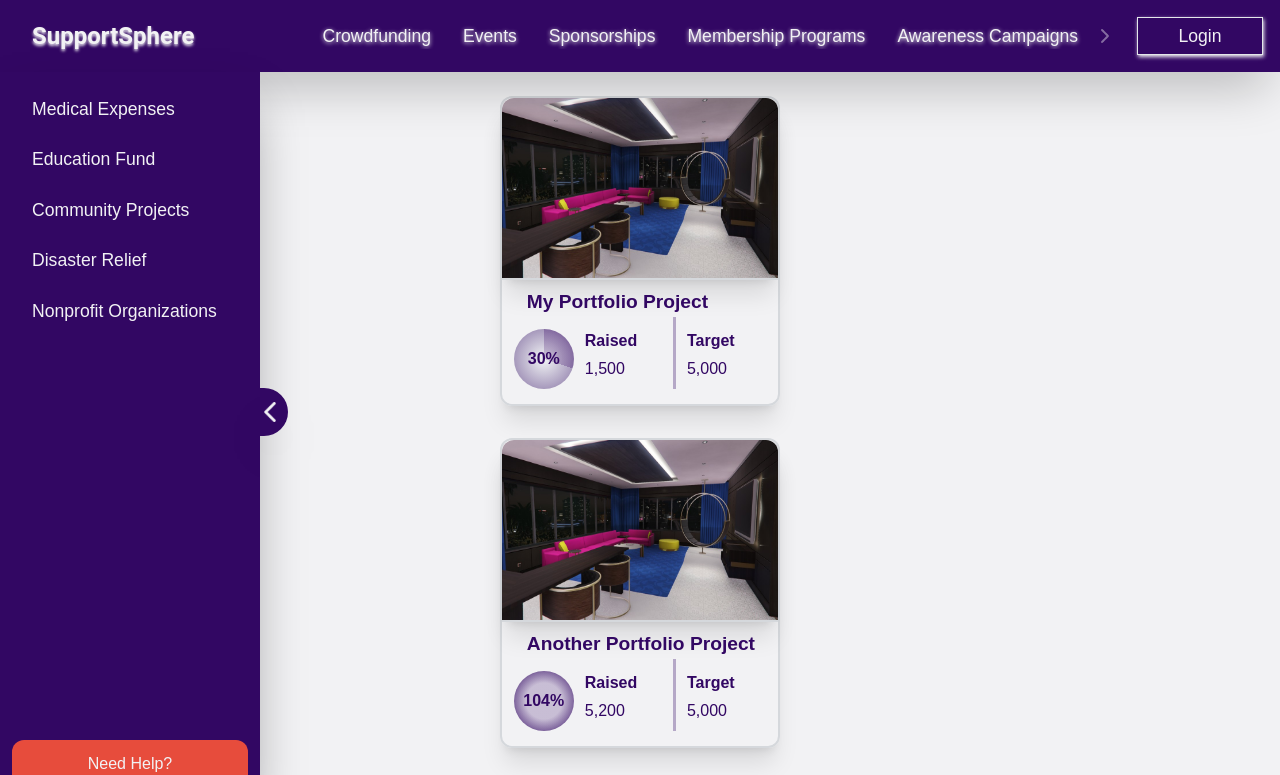
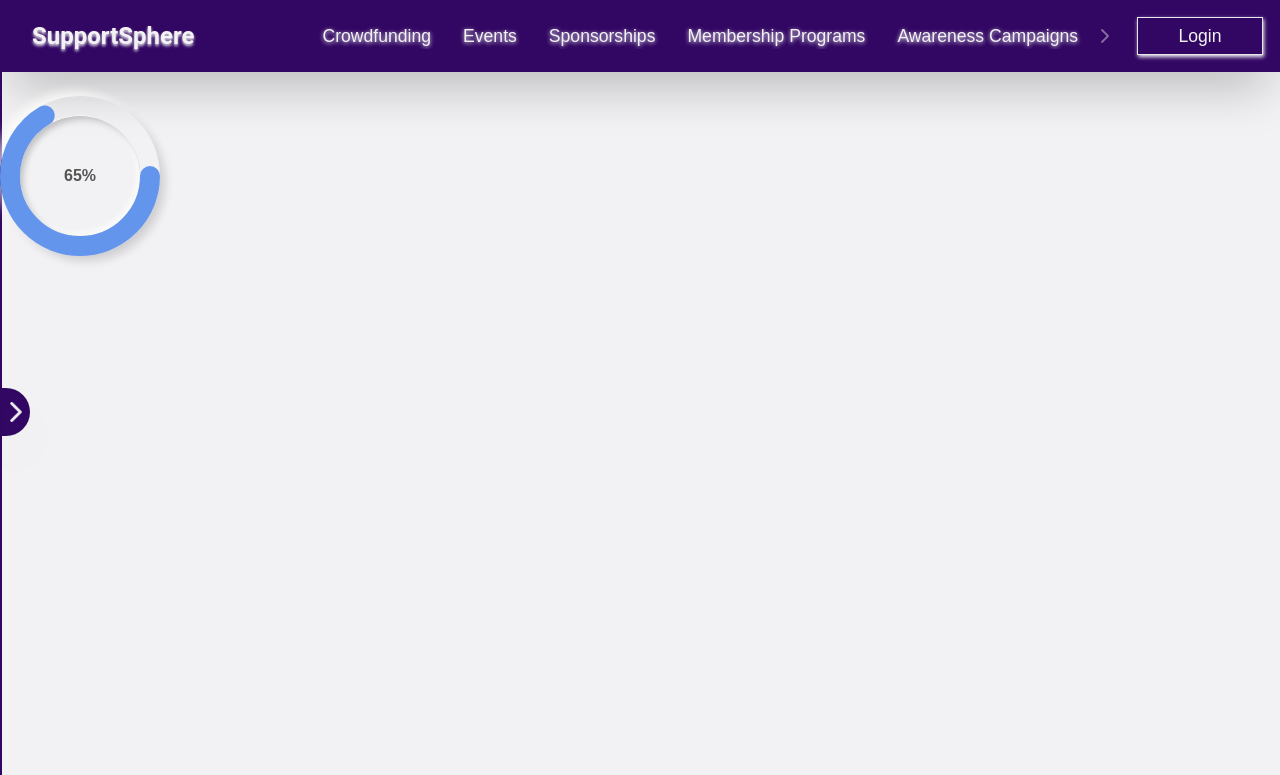
Before and after one commit to BharathVyaas/SupportSphere, a React (Create React App) app: page /crowdfunding in a window 1280 px wide. Shown: the top 775 px of the page. Built offline with nearby package versions, Linux system fonts and the light colour scheme; the HTML template or start-up script is replaced by a standard one.

Commit message:
add progress css

```diff
--- a/src/components/CrowdFunding.js
+++ b/src/components/CrowdFunding.js
@@ -1,7 +1,8 @@
 import { Card } from "../ui/Card";
 import testImage from "../assets/images/test.jpg";
-import { useEffect, useState } from "react";
+import { useEffect, useRef, useState } from "react";
 import { EventEmitter } from "../util";
+import { useSelector } from "react-redux";
 
 /**
  * React component for displaying crowdfunding projects.
@@ -9,107 +10,48 @@ import { EventEmitter } from "../util";
  * @returns {JSX.Element} The rendered React element for crowdfunding.
  */
 function CrowdFunding() {
-  /**
-   * State for managing styles of the crowdfunding component.
-   * @type {string}
-   */
-  const [panelStyles, setPanelStyles] = useState("ms-[260px]");
-  let viewSize = " mt-[5rem] grid grid-cols-";
-  const [resizeStyles, setResizeStyles] = useState(
-    panelStyles + viewSize + "1"
-  );
-
-  /**
-   * Effect hook to handle panel toggle events and update styles accordingly.
-   */
+  const progressRef = useRef();
+  const [count, setCount] = useState();
 
   useEffect(() => {
-    const handleResize = (size) => {
-      if (size === "2xl" || size === "xl") {
-        setResizeStyles(panelStyles + viewSize + 3);
-      } else if (size === "lg" || size === "md") {
-        setResizeStyles(panelStyles + viewSize + 2);
-      } else if (size === "sm") {
-        setResizeStyles(panelStyles + viewSize + 1);
+    const id = setInterval(() => {
+      if (count === 65) {
+        clearInterval(id);
+      } else {
+        setCount((prevCount) => prevCount + 1);
+        progressRef.current.innerHtml = `${count}`;
       }
-      console.log("panelStyles", panelStyles);
-    };
-
-    EventEmitter.on("reSize", handleResize);
-
-    return () => EventEmitter.off("reSize", handleResize);
+    });
   }, []);
 
-  /**
-   * Render the crowdfunding component.
-   * @returns {JSX.Element} The rendered React element.
-   */
   return (
-    <ul className={panelStyles + resizeStyles}>
-      <li className="my-4 mx-auto">
-        <Card
-          id="1"
-          title="My Portfolio Project"
-          img={testImage}
-          raisedAmount="1500"
-          targetAmount="5000"
-        />
-      </li>
-      <li className="my-4 mx-auto">
-        <Card
-          id="2"
-          title="Another Portfolio Project"
-          img={testImage}
-          raisedAmount="5200"
-          targetAmount="5000"
-        />
-      </li>
-      <li className="my-4 mx-auto">
-        <Card
-          id="3"
-          title="This is my Portfolio"
-          img={testImage}
-          targetAmount="5200"
-          raisedAmount="5000"
-        />
-      </li>
-      <li className="my-4 mx-auto">
-        <Card
-          id="4"
-          title="This is my Portfolio"
-          img={testImage}
-          raisedAmount="2300"
-          targetAmount="5000"
-        />
-      </li>
-      <li className="my-4 mx-auto">
-        <Card
-          id="5"
-          title="This is my Portfolio"
-          img={testImage}
-          raisedAmount="3600"
-          targetAmount="5000"
-        />
-      </li>
-      <li className="my-4 mx-auto">
-        <Card
-          id="6"
-          title="This is my Portfolio"
-          img={testImage}
-          raisedAmount="4800"
-          targetAmount="5000"
-        />
-      </li>
-      <li className="my-4 mx-auto">
-        <Card
-          id="7"
-          title="This is my Portfolio"
-          img={testImage}
-          raisedAmount="1400"
-          targetAmount="5000"
-        />
-      </li>
-    </ul>
+    <>
+      <div className="w-full h-full mt-24">
+        <div className="skill">
+          <div className="outer">
+            <div className="inner">
+              <div ref={progressRef} id="number">
+                65%
+              </div>
+            </div>
+          </div>
+          <svg
+            xmlns="http://www.w3.org/2000/svg"
+            version="1.1"
+            width="160px"
+            height="160px"
+          >
+            <defs>
+              <linearGradient id="GradientColor">
+                <stop offset="0%" stopColor="#DA2277" />
+                <stop offset="100%" stopColor="#9733EE" />
+              </linearGradient>
+            </defs>
+            <circle cx="80" cy="80" r="70" strokeLinecap="round" />
+          </svg>
+        </div>
+      </div>
+    </>
   );
 }
 
--- a/src/context/sideNav.js
+++ b/src/context/sideNav.js
@@ -1,5 +1,6 @@
 import { createContext, useEffect, useState } from "react";
 import { EventEmitter } from "../util";
+import { defaultConfing } from "../util/defaultConfig";
 
 /**
  *
@@ -32,7 +33,7 @@ export function SideNavProvider({ children }) {
    * State indicating whether the side navigation is visible.
    * @type {boolean}
    */
-  const [showSideNav, setShowSideNav] = useState(true);
+  const [showSideNav, setShowSideNav] = useState(defaultConfing.initialSideNav);
 
   /**
    * Effect to emit a togglePanel event whenever the showSideNav state changes.
--- a/src/index.css
+++ b/src/index.css
@@ -57,4 +57,59 @@
       ),
       conic-gradient(#32076350 80%, #ecf0f1 90%);
   }
+
+  .skill {
+    width: 160px;
+    height: 160px;
+    position: relative;
+  }
+
+  .outer {
+    height: 160px;
+    height: 160px;
+    padding: 20px;
+    box-shadow: 6px 6px 10px -1px rgb(0, 0, 0, 0.15),
+      -6px -6px 10px -1px rgba(255, 255, 255, 0.7);
+    border-radius: 50%;
+  }
+
+  .inner {
+    height: 120px;
+    width: 120px;
+    border-radius: 50%;
+    display: flex;
+    align-items: center;
+    justify-content: center;
+    box-shadow: inset 4px 4px 6px -1px rgba(0, 0, 0, 0.2),
+      inset -4px -4px 6px -1px rgba(255, 255, 255, 0.7),
+      -0.5px -0.5px 0px rgba(255, 255, 255, 1),
+      0.5px 0.5px 0px rgba(0, 0, 0, 0.15),
+      0px 12px 10px -10px rgba(0, 0, 0, 0.05);
+  }
+
+  #number {
+    font-weight: 600;
+    color: #555;
+  }
+
+  circle {
+    fill: none;
+    stroke: cornflowerblue;
+    stroke-width: 20px;
+    stroke-dasharray: 450;
+    stroke-dashoffset: 450;
+    animation: anim 2s linear forwards;
+  }
+
+  @keyframes anim {
+    100% {
+      stroke-dashoffset: 157.5;
+    }
+  }
+
+  svg {
+    position: absolute;
+    top: 0;
+    left: 0;
+  }
 }
--- a/src/pages/Fundraiser.js
+++ b/src/pages/Fundraiser.js
@@ -29,14 +29,7 @@ function Fundraiser() {
           <SideNav />
         </SideNavProvider>
         <Routes>
-          <Route
-            path="crowdfunding"
-            element={
-              <SideNavProvider>
-                <CrowdFunding />
-              </SideNavProvider>
-            }
-          />
+          <Route path="crowdfunding" element={<CrowdFunding />} />
           {/* Add other routes as needed */}
         </Routes>
       </main>
--- a/src/ui/Card.js
+++ b/src/ui/Card.js
@@ -123,6 +123,7 @@ export function Card(props) {
           </h2>
           {/* Card Description */}
           <div className="flex justify-between w-[100%]">
+            {/* Progress circle */}
             <div className="w-[26%] grid place-content-end">
               <motion.p
                 variants={cardDescriptionVariants}
--- /dev/null
+++ b/src/util/defaultConfig.js
@@ -0,0 +1,10 @@
+// Finesh this.
+
+export const defaultConfing = {
+  initialSideNav: false,
+  initialSize: "xsm",
+  tooglePanel: false,
+  reSize: "xsm",
+  sizeTypes: ["sideBar", "xsm", "sm", "md", "lg", "xl", "2xl"],
+  eventTypes: ["togglePanel", "reSize"],
+};
--- a/src/util/eventEmitter.js
+++ b/src/util/eventEmitter.js
@@ -1,4 +1,5 @@
 import mitt from "mitt";
+import { defaultConfing } from "./defaultConfig";
 
 /**
  * Class representing an event emitter for managing and dispatching events.
@@ -26,8 +27,8 @@ export class EventConstructor {
   constructor() {
     this.#EventEmmiter = mitt();
     // > 1225 2xl < 1225 xl < 1015 lg < 800 md < 700 sm  < 500 xsm > 500
-    this.#types = ["sideBar", "xsm", "sm", "md", "lg", "xl", "2xl"];
-    this.#events = ["togglePanel", "reSize"];
+    this.#types = defaultConfing.sizeTypes;
+    this.#events = defaultConfing.eventTypes;
   }
 
   /**
@@ -60,7 +61,7 @@ export class EventConstructor {
     this.#isValidEvent(eventKey);
     this.#isValidType(eventType);
 
-    console.log({ eventKey, eventType, payload });
+    if (eventKey !== "reSize") console.log({ eventKey, eventType, payload });
     this.#EventEmmiter.emit(eventKey, payload);
   }
 
@@ -70,6 +71,10 @@ export class EventConstructor {
    * @param {Function} callback - The callback function to handle the event.
    */
   on(eventKey, callback) {
+    this.#isValidEvent(eventKey);
+
+    callback(defaultConfing[eventKey]);
+
     this.#EventEmmiter.on(eventKey, callback);
   }
 
```
